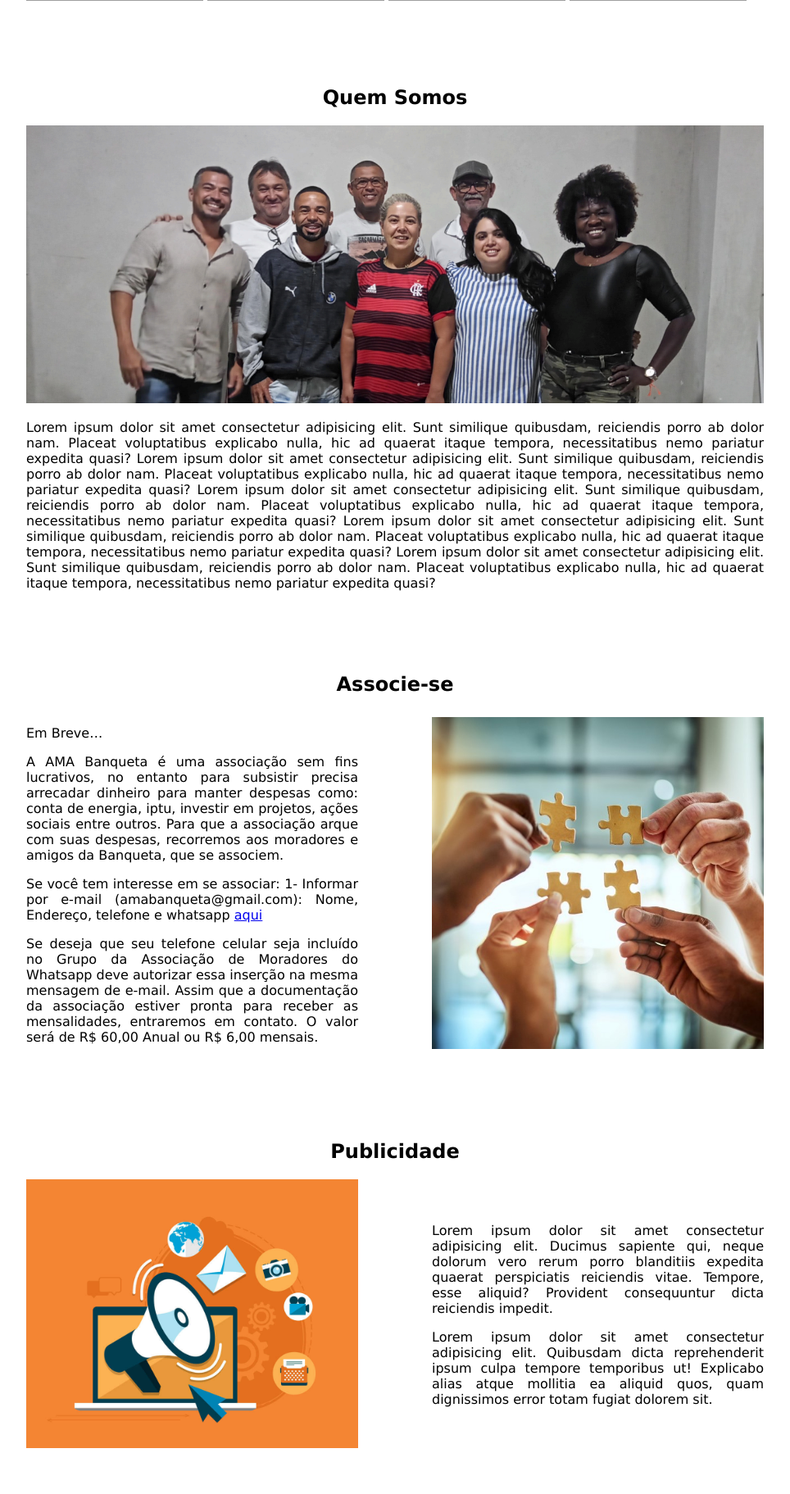
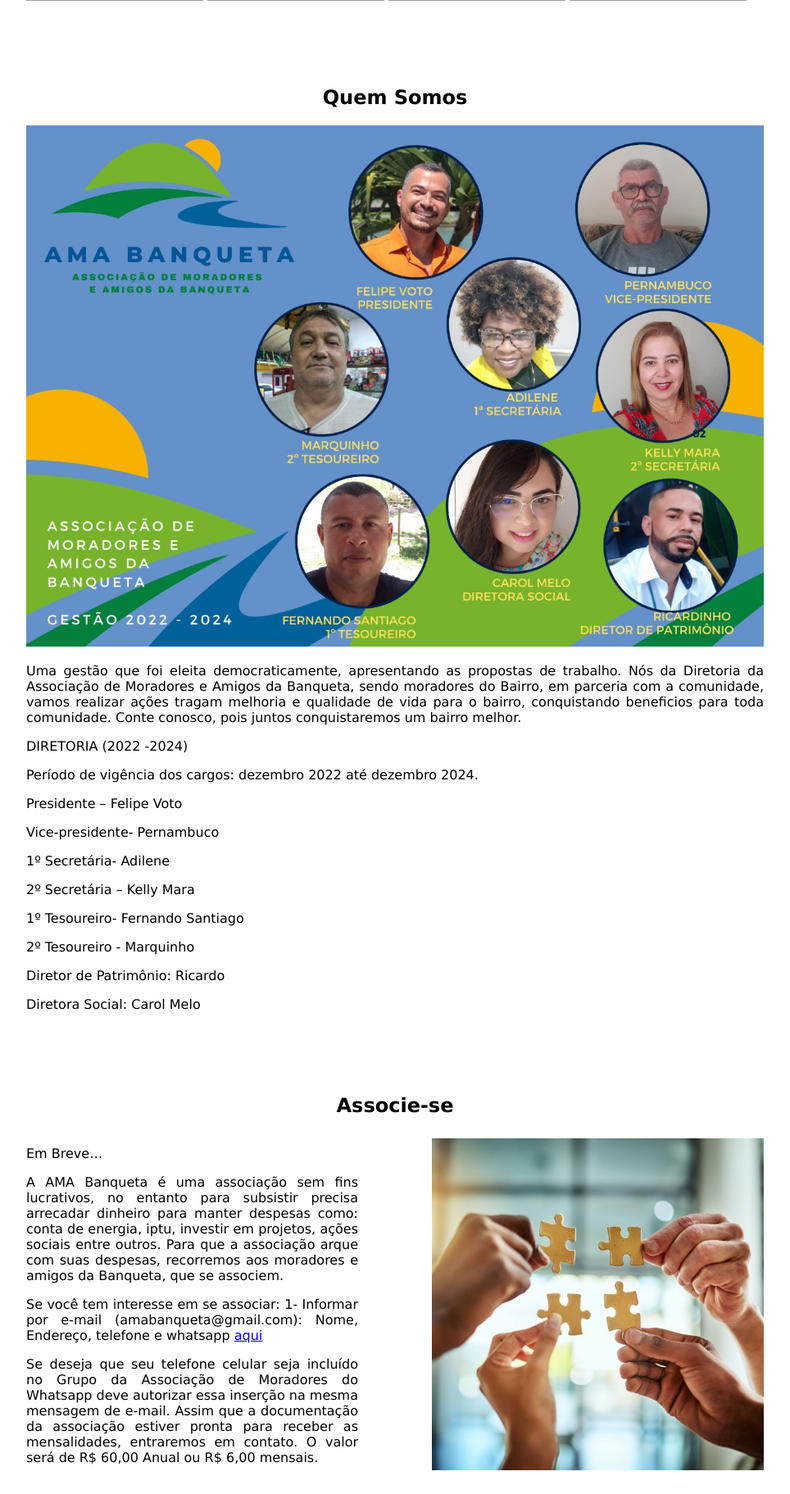
Before and after one commit to JoaoBRBR/Comunidade, a PHP site: page / in a window 1280 px wide. Shown: the part 1171-2994 px from the top of the page at 82% size, without its empty margins (158-1122 px from the left). Run offline with PHP 8.4, Linux system fonts and the light colour scheme; data that the repository does not hold is empty; some libraries are stand-ins or nearby versions; grey boxes are pictures that could not be loaded.

Commit message:
misselaniius

```diff
--- a/assets/style.css
+++ b/assets/style.css
@@ -308,7 +308,7 @@ nav{
 }
 
 /*////////////////Associe-se//////////////////*/
-#associe,#publi,#fale{
+#associe,#publi,#fale,#quemSomos{
     display: flex;
     justify-content: space-between;
     align-items: center;
@@ -401,6 +401,12 @@ nav{
     #faleconosco form input,textarea{
         width: 100%;
     }
+}
+
+#sendBtn:hover{
+    cursor: pointer;
+    background-color: gray;
+    transition: 0.3s;
 }
 
 
--- a/index.php
+++ b/index.php
@@ -36,14 +36,19 @@
     <!--Quem somos-->
     <div id="somos" class="total justo margTop">
         <h2>Quem Somos</h2>
-        <img src="assets/grupo.png" alt="grupo">
-        <p>
-        Lorem ipsum dolor sit amet consectetur adipisicing elit. Sunt similique quibusdam, reiciendis porro ab dolor nam. Placeat voluptatibus explicabo nulla, hic ad quaerat itaque tempora, necessitatibus nemo pariatur expedita quasi?
-        Lorem ipsum dolor sit amet consectetur adipisicing elit. Sunt similique quibusdam, reiciendis porro ab dolor nam. Placeat voluptatibus explicabo nulla, hic ad quaerat itaque tempora, necessitatibus nemo pariatur expedita quasi?
-        Lorem ipsum dolor sit amet consectetur adipisicing elit. Sunt similique quibusdam, reiciendis porro ab dolor nam. Placeat voluptatibus explicabo nulla, hic ad quaerat itaque tempora, necessitatibus nemo pariatur expedita quasi?
-        Lorem ipsum dolor sit amet consectetur adipisicing elit. Sunt similique quibusdam, reiciendis porro ab dolor nam. Placeat voluptatibus explicabo nulla, hic ad quaerat itaque tempora, necessitatibus nemo pariatur expedita quasi?
-        Lorem ipsum dolor sit amet consectetur adipisicing elit. Sunt similique quibusdam, reiciendis porro ab dolor nam. Placeat voluptatibus explicabo nulla, hic ad quaerat itaque tempora, necessitatibus nemo pariatur expedita quasi?
-        </p>
+            <img src="assets/grupo.jpeg" alt="grupo">
+            <p>Uma gestão que foi eleita democraticamente, apresentando as propostas de trabalho. Nós da Diretoria da Associação de Moradores e Amigos da Banqueta, sendo moradores do Bairro, em parceria com a comunidade, vamos realizar ações tragam melhoria e qualidade de vida para o bairro, conquistando beneficios para toda comunidade. Conte conosco, pois juntos conquistaremos um bairro melhor.</p>
+            <p>DIRETORIA (2022 -2024)</p>
+            <p>Período de vigência dos cargos: dezembro 2022 até dezembro 2024.</p>
+            <p>Presidente – Felipe Voto</p>
+            <p>Vice-presidente- Pernambuco</p>
+            <p>1º Secretária- Adilene</p>
+            <p>2º Secretária – Kelly Mara</p>
+            <p>1º Tesoureiro- Fernando Santiago</p>
+            <p>2º Tesoureiro - Marquinho</p>
+            <p>Diretor de Patrimônio: Ricardo</p>
+            <p>Diretora Social: Carol Melo</p>
+        </div>
     </div>
 
     <!--Associe-se-->
@@ -94,7 +99,6 @@
     <div id="faleconosco" class="textos grade2 total margTop">
         <h2>Fale Conosco</h2>
         <div id="fale">
-
             <div>
                 <p>Você fala com a AMA Banqueta de 4 formas diferentes:</p>
                 <p>1. Envie um email para amabanqueta@gmail.com</p>
@@ -106,18 +110,18 @@
             <div>
                 <form class="submission-form" action="https://formsubmit.co/amabanqueta@gmail.com" method="post">
                     <label for="first-name" id="inputNome">
-                        <input placeholder="Nome" type="text" name="nome" id="first-name">
+                        <input required placeholder="Nome" type="text" name="nome" id="first-name">
                     </label>
 
                     <label for="phone">
-                        <input placeholder="Telefone" type="tel" name="telefone" id="phone">
+                        <input required placeholder="Telefone" type="tel" name="telefone" id="phone">
                     </label>
 
                     <label for="email">
-                        <input placeholder="E-mail" type="email" name="email" id="email">
+                        <input required placeholder="E-mail" type="email" name="email" id="email">
                     </label>
 
-                    <textarea placeholder="Mensagem" resize="false" id="message" name="mensagem"></textarea>
+                    <textarea required placeholder="Mensagem" resize="false" id="message" name="mensagem"></textarea>
                     <input class="botao" type="submit" id="sendBtn">
                 </form>
             </div>
```
Also changed, not shown: assets/grupo.jpeg (added), assets/grupo.png (deleted).
